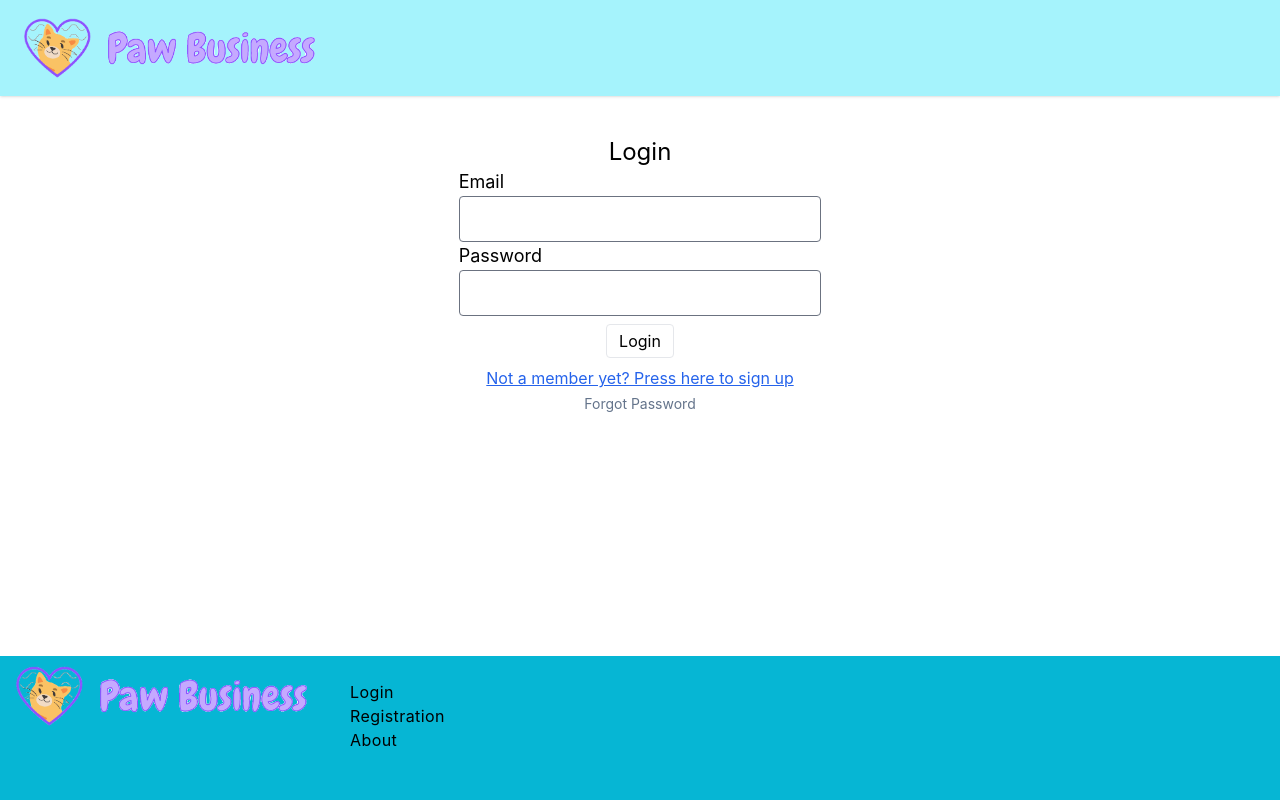
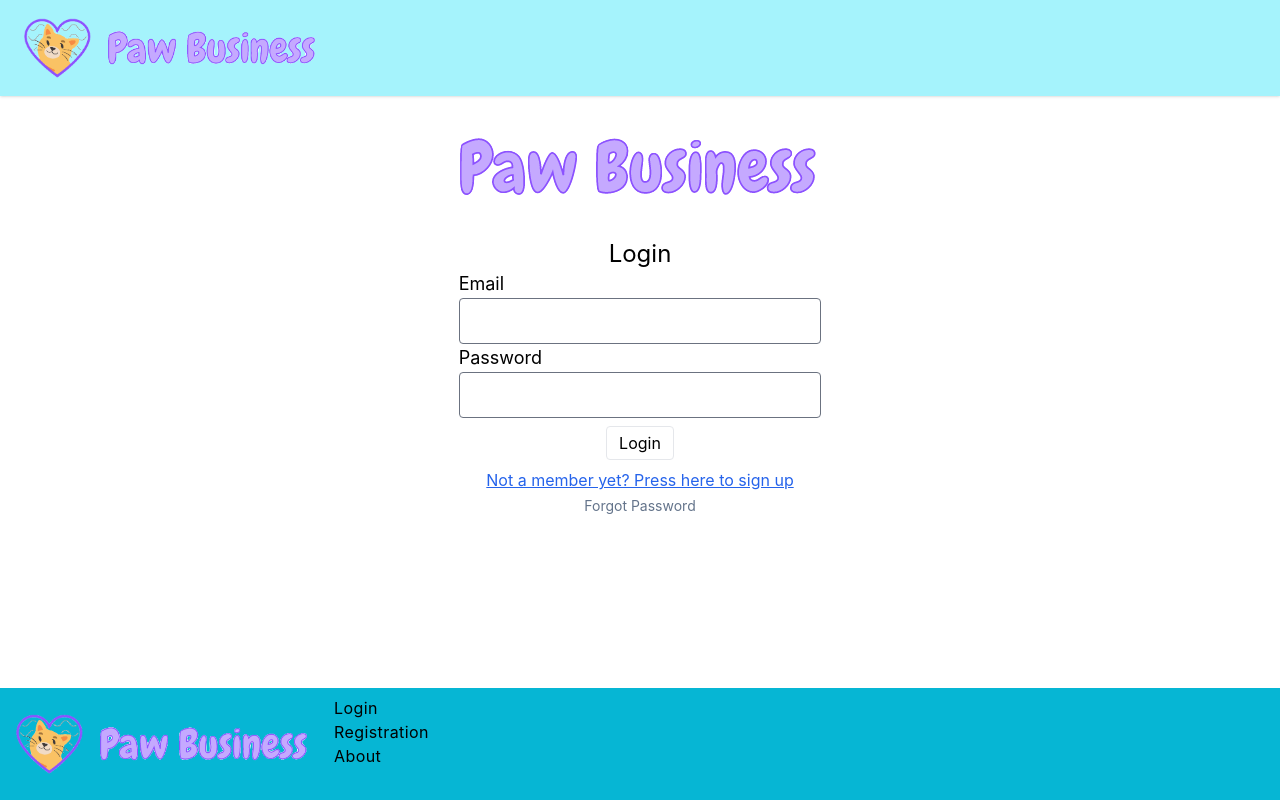
Before and after one commit to DanielBourdetski/paw-business, a React (Create React App) app in the folder client/: page /login in a window 1280 px wide. Built offline with nearby package versions, Linux system fonts and the light colour scheme.

Commit message:
slight design changes

```diff
--- a/client/src/components/nav/Footer.jsx
+++ b/client/src/components/nav/Footer.jsx
@@ -6,16 +6,14 @@ const Footer = ({ user, isAdmin }) => {
 	const links = getFooterLinks(user, isAdmin, linkClassName);
 
 	return (
-		<div className='w-screen mt-auto bg-cyan-500 flex items-start'>
+		<div className='w-screen mt-auto bg-cyan-500 flex items-center justify-start'>
 			<div className='h-20 hidden sm:block'>
 				<FullLogo />
 			</div>
-			<div className='sm:hidden h-20 my-auto mx-auto'>
+			<div className='sm:hidden h-20 sm:h-20 mx-10 my-5'>
 				<Logo />
 			</div>
-			<div className='grid grid-rows-4 grid-flow-col gap-x-4 p-2 justify-center m-4'>
-				{links}
-			</div>
+			<div className='grid grid-rows-4 grid-flow-col gap-x-4 p-2'>{links}</div>
 		</div>
 	);
 };
--- a/client/src/pages/LoginRegistration.jsx
+++ b/client/src/pages/LoginRegistration.jsx
@@ -8,6 +8,7 @@ import { toast } from 'react-toastify';
 import { useEffect } from 'react';
 import { useState } from 'react';
 import useHandleError from '../hooks/useHandleError';
+import { Name } from '../components/common/Logos';
 
 const LoginRegistration = () => {
 	const [errors, setErrors] = useState({});
@@ -103,7 +104,10 @@ const LoginRegistration = () => {
 	const title = type === 'login' ? 'Login' : 'Signup';
 
 	return (
-		<div className='flex flex-col justify-center'>
+		<div className='flex flex-col justify-center items-center'>
+			<div className='w-4/5 mt-10'>
+				<Name className='mx-auto' />
+			</div>
 			<UserForm
 				onSubmit={handleSubmit}
 				title={title}
```
